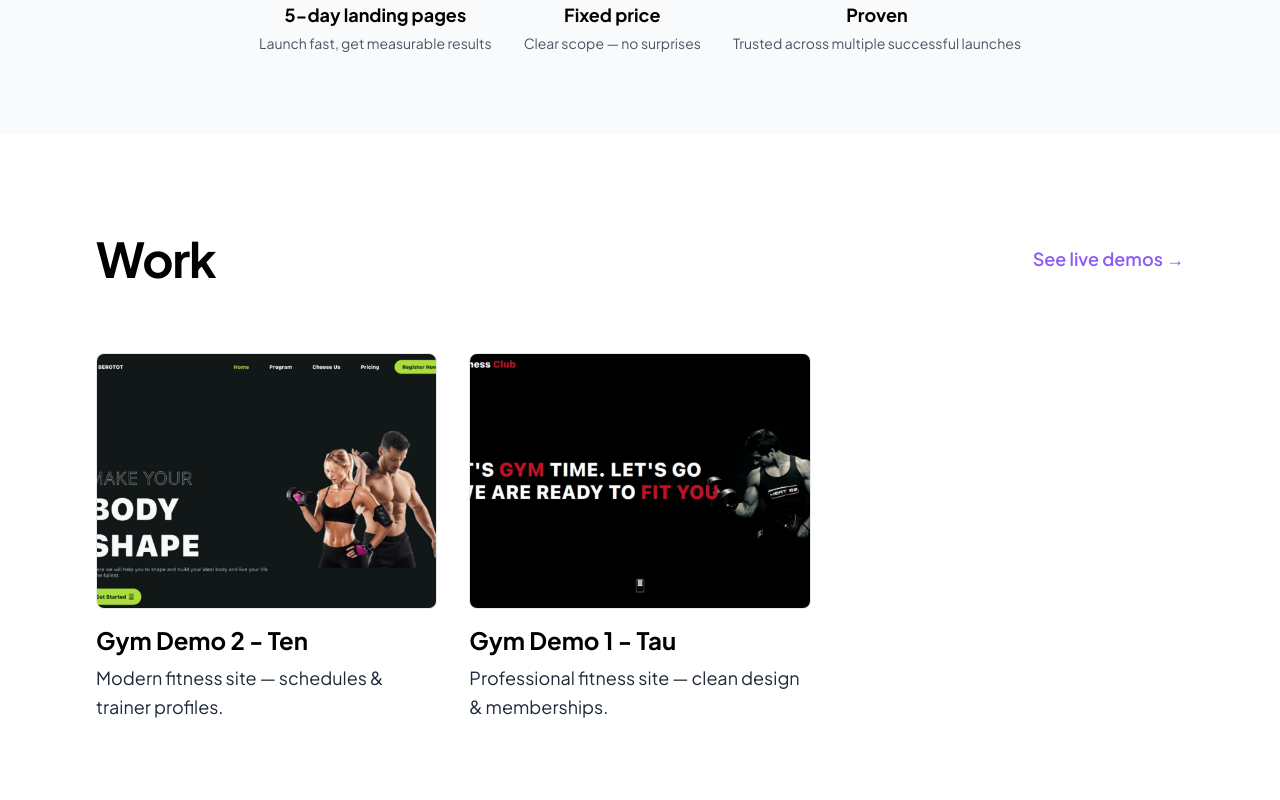
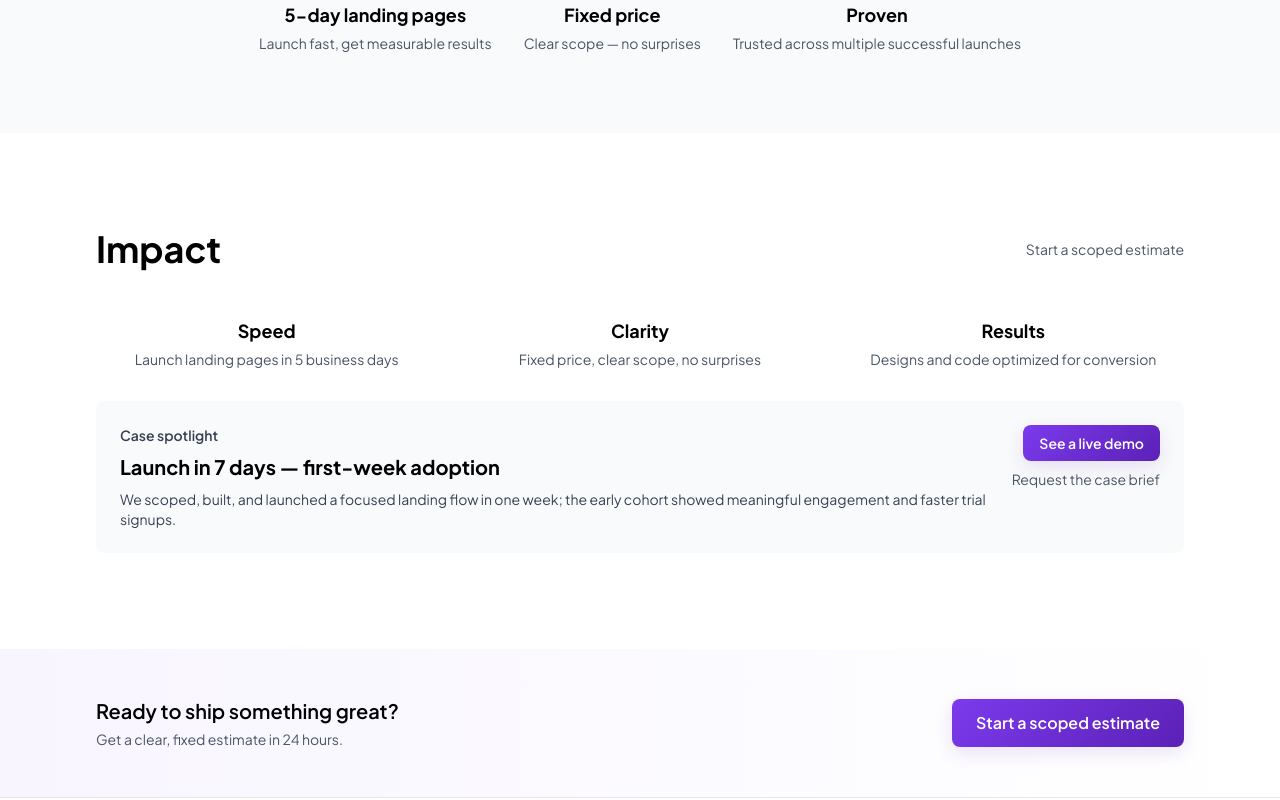
Before and after one commit to playershyan/Holtzman-Labs, a Next.js app: page / in a window 1280 px wide. Shown: the part 840-1640 px from the top of the page. Built offline with nearby package versions, Linux system fonts and the light colour scheme.

Commit message:
feat: replace homepage Work with concise Impact section (case spotlight + CTAs)

```diff
--- a/app/page.tsx
+++ b/app/page.tsx
@@ -1,7 +1,7 @@
 import Header from "@/components/Header";
 import Hero from "@/components/Hero";
 import Services from "@/components/Services";
-import ViewWork from "@/components/ViewWork";
+import Impact from "@/components/Impact";
 import Footer from "@/components/Footer";
 
 export default function Home() {
@@ -11,7 +11,7 @@ export default function Home() {
       <main id="main-content" role="main" tabIndex={-1}>
         <Hero />
         <Services />
-        <ViewWork />
+        <Impact />
 
         {/* Single action bar — concise next step */}
         <section className="px-6 py-12 md:px-16 lg:px-24 bg-gradient-to-r from-[#f8f5ff] to-white">
--- /dev/null
+++ b/components/Impact.tsx
@@ -0,0 +1,42 @@
+export default function Impact() {
+  return (
+    <section className="px-6 py-16 md:px-16 md:py-24 lg:px-24 bg-white">
+      <div className="max-w-6xl mx-auto">
+        <div className="flex items-center justify-between mb-8 md:mb-12">
+          <h2 className="text-3xl md:text-4xl font-bold">Impact</h2>
+          <a href="/contact" className="text-sm text-gray-600 hover:text-gray-900">Start a scoped estimate</a>
+        </div>
+
+        <div className="grid grid-cols-1 md:grid-cols-3 gap-8 mb-8">
+          <div className="text-center">
+            <div className="text-lg font-bold">Speed</div>
+            <div className="text-sm text-gray-600 mt-1">Launch landing pages in 5 business days</div>
+          </div>
+
+          <div className="text-center">
+            <div className="text-lg font-bold">Clarity</div>
+            <div className="text-sm text-gray-600 mt-1">Fixed price, clear scope, no surprises</div>
+          </div>
+
+          <div className="text-center">
+            <div className="text-lg font-bold">Results</div>
+            <div className="text-sm text-gray-600 mt-1">Designs and code optimized for conversion</div>
+          </div>
+        </div>
+
+        <div className="bg-gray-50 p-6 rounded-lg flex flex-col md:flex-row items-start gap-6">
+          <div className="flex-1">
+            <div className="text-sm font-semibold text-gray-700">Case spotlight</div>
+            <h3 className="text-xl font-bold mt-2">Launch in 7 days — first-week adoption</h3>
+            <p className="text-sm text-gray-700 mt-2">We scoped, built, and launched a focused landing flow in one week; the early cohort showed meaningful engagement and faster trial signups.</p>
+          </div>
+
+          <div className="flex flex-col items-start md:items-end">
+            <a href="/playground" className="mb-2 inline-flex items-center px-4 py-2 gradient-cta text-sm font-semibold">See a live demo</a>
+            <a href="/contact" className="text-sm text-gray-600">Request the case brief</a>
+          </div>
+        </div>
+      </div>
+    </section>
+  )
+}
```
